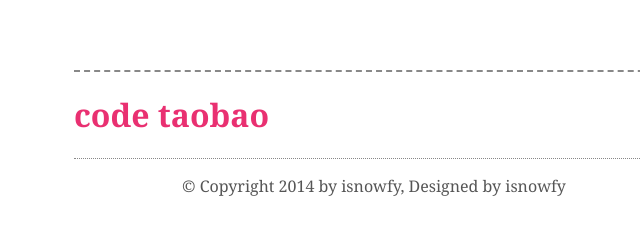
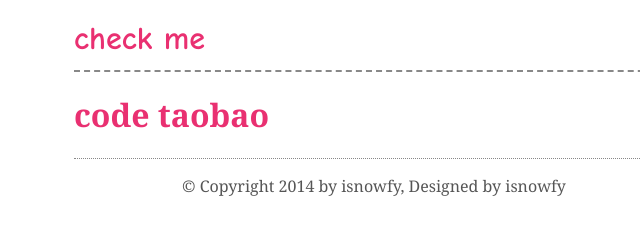
Before and after one commit to walkersing/walkersing.github.io, a plain HTML site: page index.html in a window 1280 px wide. Shown: the whole page, without its empty margins (266-906 px from the left). Drawn offline with Linux system fonts and the light colour scheme.

Commit message:
Update index.html

```diff
--- a/index.html
+++ b/index.html
@@ -13,7 +13,7 @@
 <div class="main">
     <div class="wrap-header">
         <h1>
-        <a href="/" id="title"></a>
+        <a href="/" id="title">check me</a>
         </h1>
     </div>
     <div class="innermain" id="main">
```
